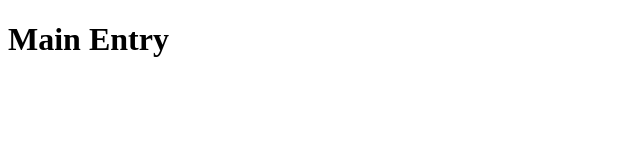
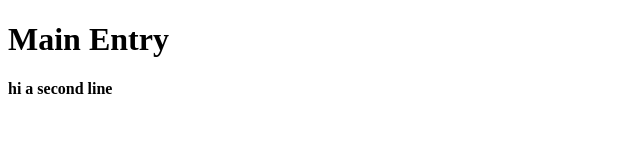
Before and after one commit to formateur77/test2, a plain HTML site: page index.html in a window 1280 px wide. Shown: the whole page, without its empty margins (0-640 px from the left). Drawn offline with Linux system fonts and the light colour scheme.

Commit message:
revision three

```diff
--- a/index.html
+++ b/index.html
@@ -8,5 +8,6 @@
 </head>
 <body>
     <h1>Main Entry</h1>
+    <h4>hi a second line</h4>
 </body>
 </html>
```
